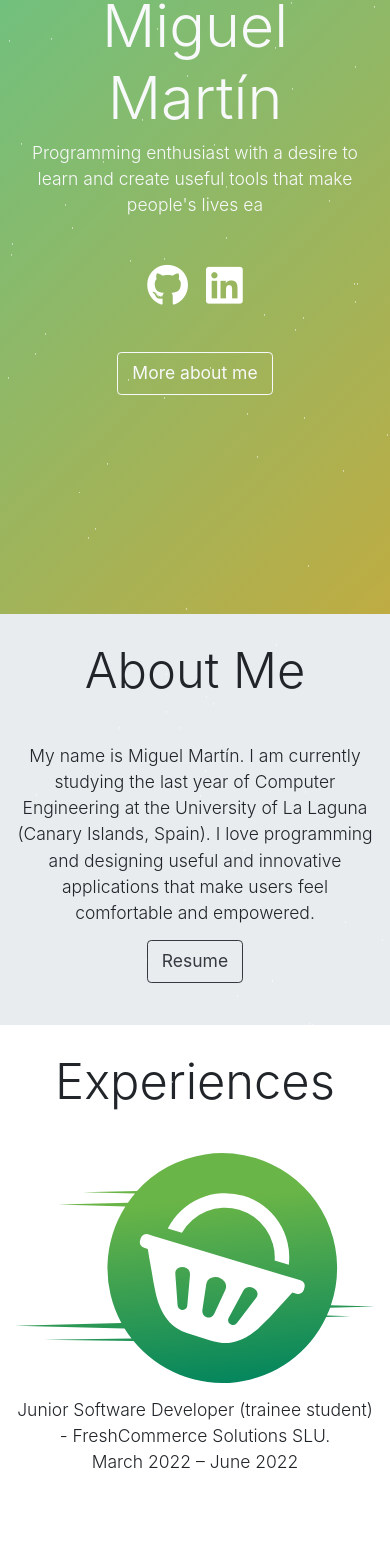
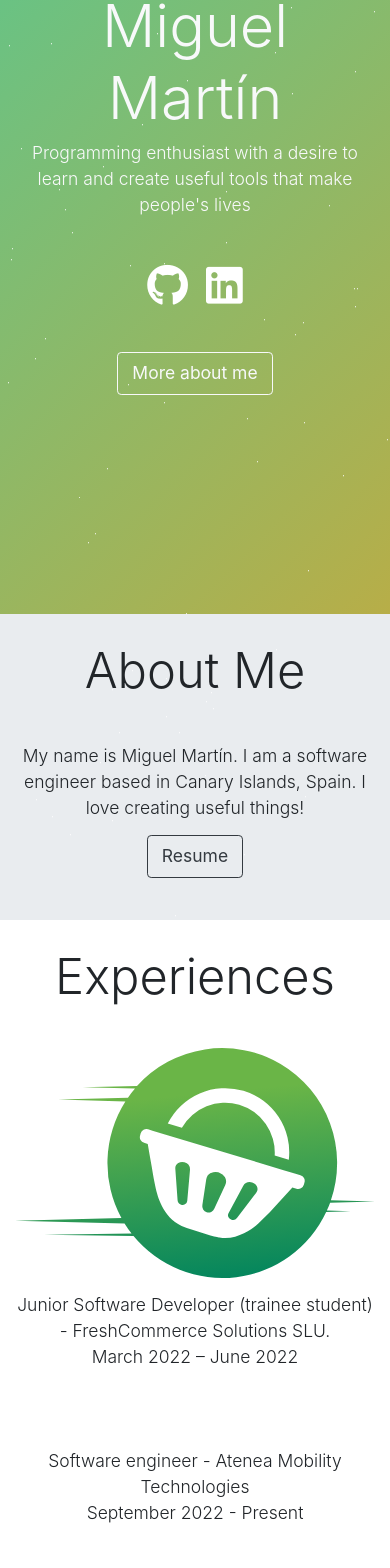
Before and after one commit to miguel-martinr/portfolio, a React (Create React App) app: page / in a window 390 px wide. Shown: the part 230-1798 px from the top of the page. Built offline with nearby package versions, Linux system fonts and the light colour scheme; no server answers.

Commit message:
Atenea Mobility experience added

```diff
--- a/src/editable-stuff/config.js
+++ b/src/editable-stuff/config.js
@@ -40,7 +40,7 @@ const about = {
   heading: "About Me",
   imageLink: require('../assets/img/me.png'),
   imageSize: 375,
-    message: "My name is Miguel Martín. I am currently studying the last year of Computer Engineering at the University of La Laguna (Canary Islands, Spain). I love programming and designing useful and innovative applications that make users feel comfortable and empowered.",
+  message: "My name is Miguel Martín. I am a software engineer based in Canary Islands, Spain. I love creating useful things!",
   resume: "https://drive.google.com/file/d/1nhW8yyNQykWvNC91FhrHqyU1mBv_xpov/view?usp=sharing",
 };
 
@@ -116,18 +116,26 @@ const skills = {
 const getInTouch = {
   show: true,
   heading: "Get In Touch",
-    message: "I'm currently looking for full-time Software Engineering / Junior Software Developer opportunities! If you know of any positions available, if you have any questions, or if you just want to say hi, please feel free to email me at",
+  message: "",
   email: "miguel.martinr11@gmail.com",
 };
 
 const experiences = {
   show: true,
   heading: "Experiences",
-    data: [{
+  data: [
+    {
       role: 'Junior Software Developer (trainee student) - FreshCommerce Solutions SLU.', // Here Add Company Name
       companylogo: require('../assets/img/logofresh.svg'),
       date: 'March 2022 – June 2022',
-    }, ]
+    },
+    {
+      role: 'Software engineer - Atenea Mobility Technologies',
+      companyLogo: require('../assets/img/logoatenea.png'),
+      date: 'September 2022 - Present',
+    }
+
+  ]
 }
 
 // Blog SECTION
```
Also changed, not shown: src/assets/img/logoatenea.png (added). Lines whose indentation alone changed are shown as unchanged.
